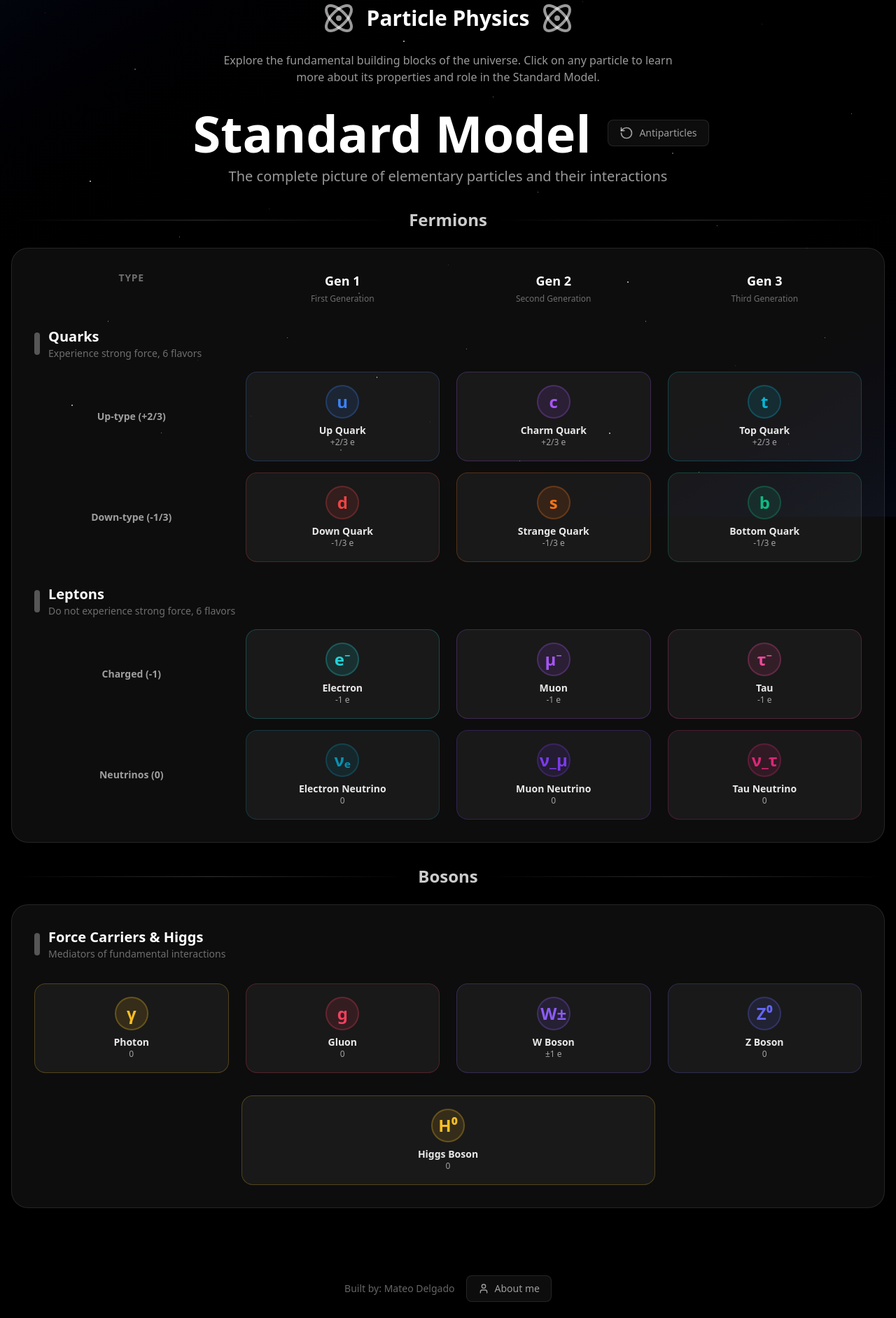
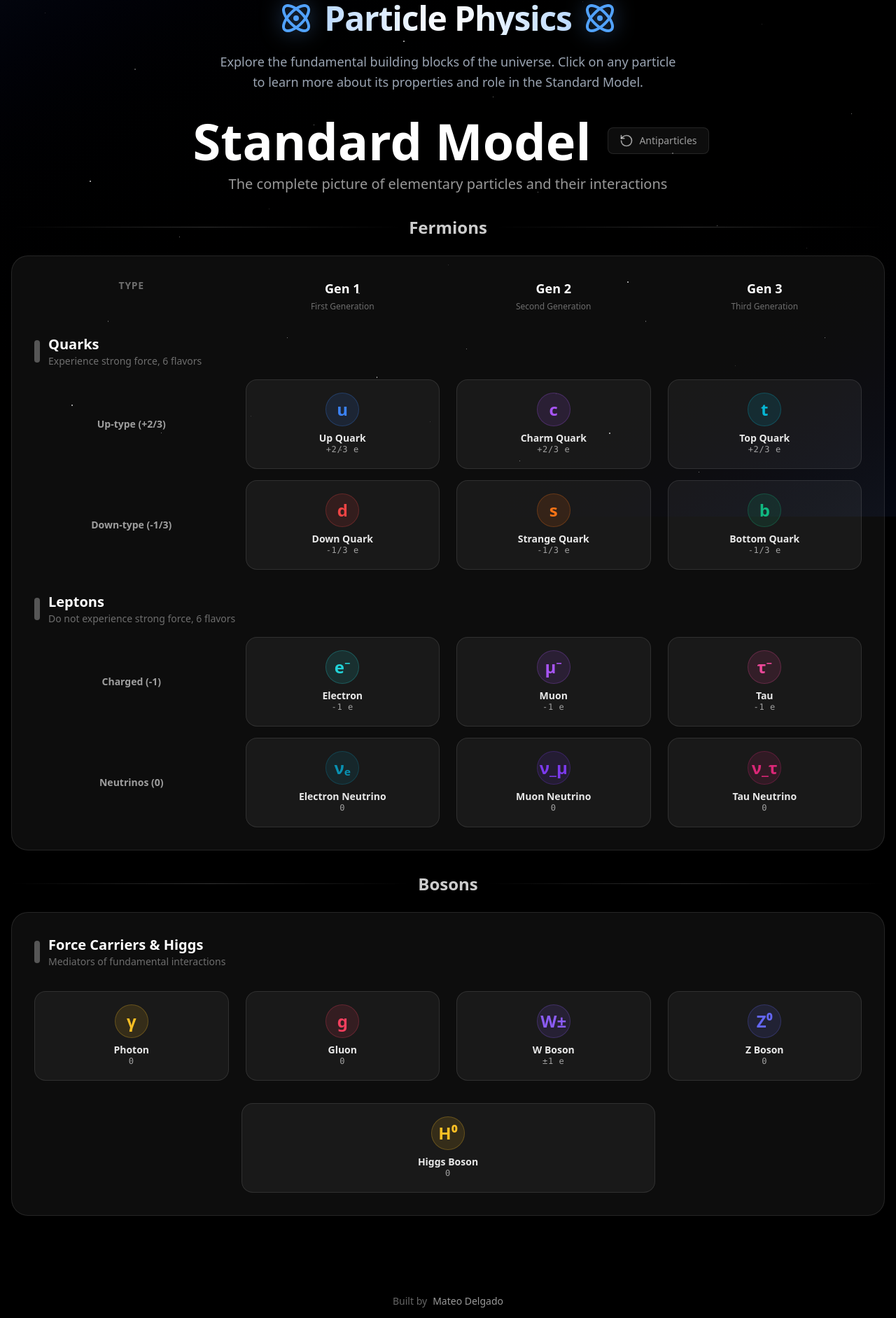
Before and after one commit to MateoDelgadoU/Standard-Model, a React (Vite) app: page / in a window 1280 px wide. Shown: the part 62-1945 px from the top of the page at 70% size. Built offline with nearby package versions, Linux system fonts and the light colour scheme.

Commit message:
mejoras esteticas leves

```diff
--- a/src/App.tsx
+++ b/src/App.tsx
@@ -41,23 +41,23 @@ function App() {
         <div className="fixed inset-0 bg-gradient-to-b from-blue-950/20 via-transparent to-blue-950/20 pointer-events-none z-[5] transition-opacity duration-500" />
       )}
 
-      <div className="relative z-10">
+      <div className="relative z-10 animate-fade-in">
         <div className="pt-12 sm:pt-16 pb-6 sm:pb-8 px-3 sm:px-4">
           <div className="max-w-7xl mx-auto">
-            <div className="flex items-center justify-center gap-2 sm:gap-4 mb-4 sm:mb-6">
-              <Atom className="w-8 h-8 sm:w-12 sm:h-12 text-white/60" />
-              <h2 className="text-xl sm:text-2xl md:text-3xl font-bold text-white">
+            <div className="flex items-center justify-center gap-2 sm:gap-4 mb-4 sm:mb-6 animate-slide-up">
+              <Atom className="w-8 h-8 sm:w-12 sm:h-12 text-blue-400 drop-shadow-[0_0_15px_rgba(96,165,250,0.5)]" />
+              <h2 className="text-3xl sm:text-4xl md:text-5xl font-bold bg-clip-text text-transparent bg-gradient-to-r from-blue-200 via-white to-blue-200 tracking-tight">
                 Particle Physics
               </h2>
-              <Atom className="w-8 h-8 sm:w-12 sm:h-12 text-white/60" />
+              <Atom className="w-8 h-8 sm:w-12 sm:h-12 text-blue-400 drop-shadow-[0_0_15px_rgba(96,165,250,0.5)]" />
             </div>
-            <p className="text-center text-white/60 text-sm sm:text-base max-w-2xl mx-auto px-2">
+            <p className="text-center text-blue-100/70 text-base sm:text-lg max-w-2xl mx-auto px-2 animate-slide-up delay-100 font-light leading-relaxed">
               Explore the fundamental building blocks of the universe. Click on any particle to learn more about its properties and role in the Standard Model.
             </p>
           </div>
         </div>
 
-        <div className="px-3 sm:px-4 pb-12 sm:pb-16">
+        <div className="px-3 sm:px-4 pb-12 sm:pb-16 animate-slide-up delay-200">
           <div className="max-w-7xl mx-auto">
             <StandardModelTable
               onParticleClick={handleParticleClick}
@@ -67,19 +67,20 @@ function App() {
           </div>
         </div>
 
-        <footer className="text-center py-6 sm:py-8 px-4">
-          <div className="flex flex-col sm:flex-row items-center justify-center gap-3 sm:gap-4">
-            <p className="text-white/40 text-xs sm:text-sm">
-              Built by: Mateo Delgado
-            </p>
+        <footer className="text-center py-8 sm:py-12 px-4 animate-slide-up delay-300">
+          <div className="flex flex-col items-center justify-center gap-4">
+            <div className="flex items-center gap-2 text-white/40 text-sm">
+              <span>Built by</span>
+              <span className="text-white/60 font-medium">Mateo Delgado</span>
+            </div>
             <a
               href="https://mmatdu.dev"
               target="_blank"
               rel="noopener noreferrer"
-              className="inline-flex items-center gap-2 px-3 py-1.5 sm:px-4 sm:py-2 text-xs sm:text-sm text-white/60 hover:text-white/90 bg-white/5 hover:bg-white/10 rounded-lg transition-colors duration-200 border border-white/10 hover:border-white/20"
+              className="group inline-flex items-center gap-2 px-4 py-2 text-sm text-blue-200/80 hover:text-white bg-white/5 hover:bg-white/10 rounded-full transition-all duration-300 border border-white/10 hover:border-blue-400/30 hover:shadow-[0_0_20px_rgba(59,130,246,0.3)]"
             >
-              <User className="w-3 h-3 sm:w-4 sm:h-4" />
-              About me
+              <User className="w-4 h-4 group-hover:scale-110 transition-transform duration-300" />
+              <span>Visit Portfolio</span>
             </a>
           </div>
         </footer>
--- a/src/components/ParticleCard.tsx
+++ b/src/components/ParticleCard.tsx
@@ -9,37 +9,29 @@ export function ParticleCard({ particle, onClick }: ParticleCardProps) {
   return (
     <div
       onClick={onClick}
-      className="relative group cursor-pointer"
+      className="relative group cursor-pointer animate-fade-in"
+      style={{
+        '--particle-color': particle.color,
+        '--particle-bg': `${particle.color}20`,
+        '--particle-border': `${particle.color}40`,
+        '--particle-glow': `${particle.color}60`,
+      } as React.CSSProperties}
     >
       <div
-        className="glass rounded-xl sm:rounded-2xl p-3 sm:p-4 md:p-6 h-24 sm:h-28 md:h-32 flex flex-col items-center justify-center gap-1 sm:gap-2 border-2 transition-all duration-200 hover:bg-white/10"
-        style={{
-          borderColor: `${particle.color}40`,
-          '--hover-border': particle.color,
-        } as React.CSSProperties & { '--hover-border': string }}
-        onMouseEnter={(e) => {
-          e.currentTarget.style.borderColor = `${particle.color}80`;
-        }}
-        onMouseLeave={(e) => {
-          e.currentTarget.style.borderColor = `${particle.color}40`;
-        }}
+        className="glass rounded-xl sm:rounded-2xl p-3 sm:p-4 md:p-6 h-24 sm:h-28 md:h-32 flex flex-col items-center justify-center gap-1 sm:gap-2 border-2 transition-all duration-300 ease-out hover:bg-white/10 hover:border-[color:var(--particle-color)] hover:scale-105 hover:-translate-y-1 hover:shadow-[0_0_20px_-5px_var(--particle-glow)] border-[color:var(--particle-border)]"
       >
         <div className="relative">
           <div
-            className="w-8 h-8 sm:w-10 sm:h-10 md:w-12 md:h-12 rounded-full flex items-center justify-center text-lg sm:text-xl md:text-2xl font-bold transition-all duration-200 group-hover:brightness-110"
-            style={{
-              backgroundColor: `${particle.color}20`,
-              color: particle.color,
-              border: `2px solid ${particle.color}40`,
-            }}
+            className="w-8 h-8 sm:w-10 sm:h-10 md:w-12 md:h-12 rounded-full flex items-center justify-center text-lg sm:text-xl md:text-2xl font-bold transition-all duration-300 group-hover:brightness-110 group-hover:shadow-[0_0_15px_var(--particle-glow)] bg-[color:var(--particle-bg)] text-[color:var(--particle-color)] border border-[color:var(--particle-border)]"
           >
             {particle.symbol}
+            <div className="absolute inset-0 rounded-full animate-ping opacity-0 group-hover:opacity-20 bg-[color:var(--particle-color)] animation-delay-500" />
           </div>
         </div>
 
         <div className="text-center">
           <p className="text-[10px] sm:text-xs md:text-sm font-semibold text-white/90 leading-tight group-hover:text-white transition-colors duration-200">{particle.name}</p>
-          <p className="text-[9px] sm:text-[10px] md:text-xs text-white/60 group-hover:text-white/80 transition-colors duration-200">{particle.charge}</p>
+          <p className="text-[9px] sm:text-[10px] md:text-xs text-white/60 group-hover:text-white/80 transition-colors duration-200 font-mono tracking-wider">{particle.charge}</p>
         </div>
       </div>
     </div>
--- a/src/components/ParticleModal.tsx
+++ b/src/components/ParticleModal.tsx
@@ -33,17 +33,15 @@ export function ParticleModal({ particle, isOpen, onClose }: ParticleModalProps)
     <>
       <div
         onClick={onClose}
-        className={`fixed inset-0 bg-black/95 z-40 transition-opacity duration-300 ${
-          isVisible ? 'opacity-100' : 'opacity-0'
-        }`}
+        className={`fixed inset-0 bg-black/60 backdrop-blur-md z-40 transition-opacity duration-300 ${isVisible ? 'opacity-100' : 'opacity-0'
+          }`}
       />
 
       <div
-        className={`fixed inset-x-3 top-3 bottom-auto max-h-[85vh] sm:inset-x-4 sm:top-4 sm:max-h-[85vh] md:inset-auto md:top-1/2 md:left-1/2 md:-translate-x-1/2 md:-translate-y-1/2 md:w-[600px] md:max-h-[90vh] z-50 transition-opacity duration-300 ${
-          isVisible ? 'opacity-100' : 'opacity-0'
-        }`}
+        className={`fixed inset-x-3 top-3 bottom-auto max-h-[85vh] sm:inset-x-4 sm:top-4 sm:max-h-[85vh] md:inset-auto md:top-1/2 md:left-1/2 md:-translate-x-1/2 md:-translate-y-1/2 md:w-[600px] md:max-h-[90vh] z-50 transition-all duration-300 ease-out ${isVisible ? 'opacity-100 scale-100 translate-y-0' : 'opacity-0 scale-95 translate-y-4'
+          }`}
       >
-        <div className="glass rounded-2xl sm:rounded-3xl p-4 sm:p-6 md:p-8 overflow-y-auto">
+        <div className="glass rounded-2xl sm:rounded-3xl p-4 sm:p-6 md:p-8 overflow-y-auto shadow-2xl border border-white/10">
           <div className="flex items-start justify-between mb-4 sm:mb-6 md:mb-8 gap-2 sm:gap-4">
             <div className="flex items-center gap-2 sm:gap-3 md:gap-4 flex-1 min-w-0">
               <div
--- a/src/index.css
+++ b/src/index.css
@@ -62,3 +62,62 @@
     opacity: 0.8;
   }
 }
+
+@keyframes fadeIn {
+  from { opacity: 0; }
+  to { opacity: 1; }
+}
+
+@keyframes slideUp {
+  from {
+    opacity: 0;
+    transform: translateY(20px);
+  }
+  to {
+    opacity: 1;
+    transform: translateY(0);
+  }
+}
+
+@keyframes scaleIn {
+  from {
+    opacity: 0;
+    transform: scale(0.9);
+  }
+  to {
+    opacity: 1;
+    transform: scale(1);
+  }
+}
+
+@utility animate-fade-in {
+  animation: fadeIn 0.8s ease-out forwards;
+}
+
+@utility animate-slide-up {
+  animation: slideUp 0.8s ease-out forwards;
+}
+
+@utility animate-scale-in {
+  animation: scaleIn 0.5s ease-out forwards;
+}
+
+@utility delay-100 {
+  animation-delay: 100ms;
+}
+
+@utility delay-200 {
+  animation-delay: 200ms;
+}
+
+@utility delay-300 {
+  animation-delay: 300ms;
+}
+
+@utility delay-500 {
+  animation-delay: 500ms;
+}
+
+@utility delay-700 {
+  animation-delay: 700ms;
+}
```
